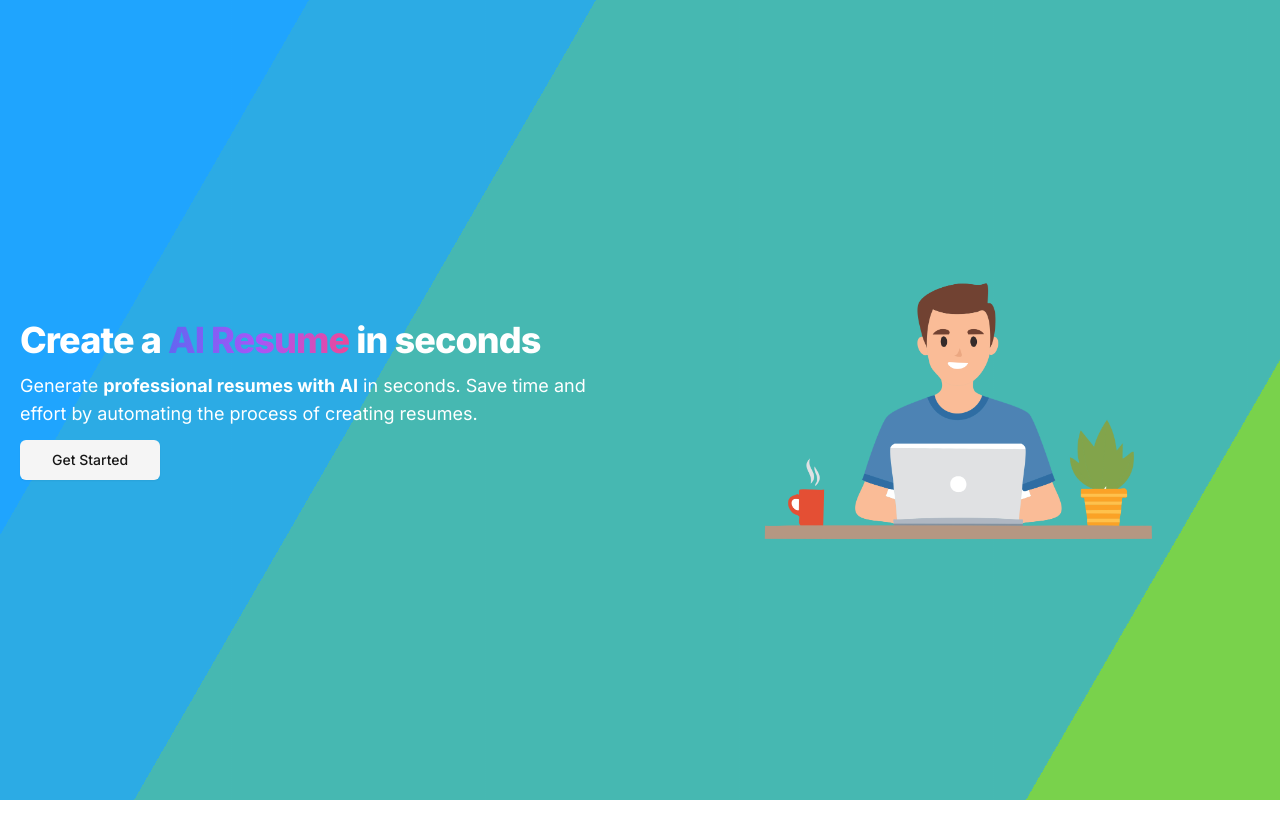
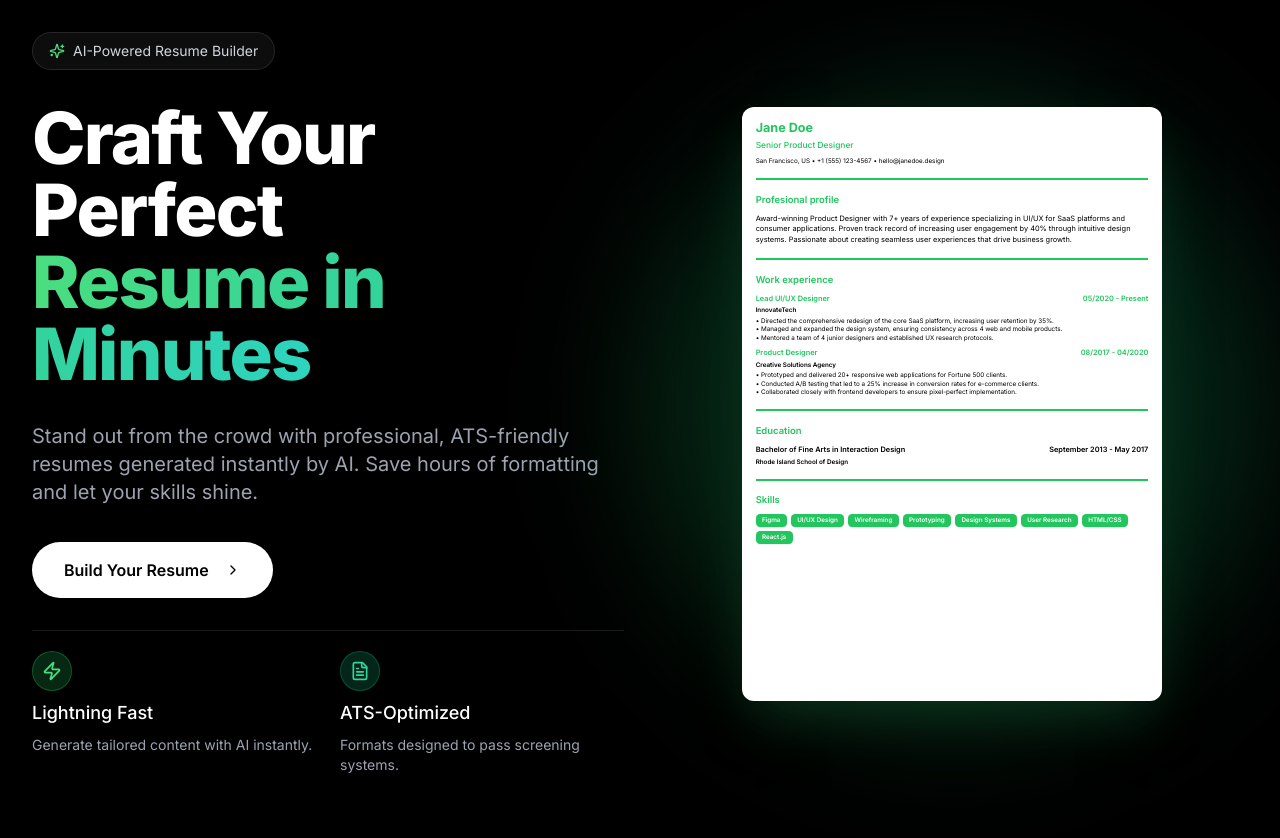
Before and after one commit to kartikgulati/AI-ResumeBuilder, a Next.js app: page / in a window 1280 px wide. Shown: the top 838 px of the page. Before the commit the page ends 800 px from the top, so only its background shows below. Built offline with nearby package versions, Linux system fonts and the light colour scheme.

Commit message:
updated the index page for modern UI elements.

```diff
--- a/src/app/page.tsx
+++ b/src/app/page.tsx
@@ -1,80 +1,132 @@
 "use client";
-import Image from "next/image";
-import logo from "@/assets/logo.svg";
-import personWithDesk from "@/assets/person-w-desk.png";
 import { Button } from "@/components/ui/button";
 import Link from "next/link";
+import ResumePreview from "@/components/ResumePreview";
+import { ResumeValues } from "@/lib/validaton";
+import { Sparkles, FileText, Zap, ChevronRight } from "lucide-react";
+
+// Dummy resume data to attract users
+const sampleResumeData: ResumeValues = {
+  firstName: "Jane",
+  lastName: "Doe",
+  jobTitle: "Senior Product Designer",
+  city: "San Francisco",
+  country: "US",
+  email: "hello@janedoe.design",
+  phone: "+1 (555) 123-4567",
+  summary: "Award-winning Product Designer with 7+ years of experience specializing in UI/UX for SaaS platforms and consumer applications. Proven track record of increasing user engagement by 40% through intuitive design systems. Passionate about creating seamless user experiences that drive business growth.",
+  colorHex: "#22c55e", // Green-500
+  borderStyle: "10%",
+  workExperiences: [
+    {
+      position: "Lead UI/UX Designer",
+      company: "InnovateTech",
+      startDate: "2020-05-01",
+      endDate: "",
+      description: "• Directed the comprehensive redesign of the core SaaS platform, increasing user retention by 35%.\n• Managed and expanded the design system, ensuring consistency across 4 web and mobile products.\n• Mentored a team of 4 junior designers and established UX research protocols."
+    },
+    {
+      position: "Product Designer",
+      company: "Creative Solutions Agency",
+      startDate: "2017-08-01",
+      endDate: "2020-04-30",
+      description: "• Prototyped and delivered 20+ responsive web applications for Fortune 500 clients.\n• Conducted A/B testing that led to a 25% increase in conversion rates for e-commerce clients.\n• Collaborated closely with frontend developers to ensure pixel-perfect implementation."
+    }
+  ],
+  educations: [
+    {
+      degree: "Bachelor of Fine Arts in Interaction Design",
+      school: "Rhode Island School of Design",
+      startDate: "2013-09-01",
+      endDate: "2017-05-31",
+    }
+  ],
+  skills: [
+    "Figma", "UI/UX Design", "Wireframing", "Prototyping", "Design Systems", "User Research", "HTML/CSS", "React.js"
+  ]
+};
 
 export default function Home() {
   return (
-    <>
-      <main
-        className="flex min-h-screen flex-col items-center justify-center gap-6 px-5 py-12 text-gray-900 text-center md:text-start md:flex-row lg:gap-12"
-      >
-        {/* Animated Background */}
-        <div className="bg bg1"></div>
-        <div className="bg bg2"></div>
-        <div className="bg bg3"></div>
+    <main className="min-h-screen bg-black overflow-hidden relative selection:bg-green-500/30">
+      {/* Dynamic Background Elements */}
+      <div className="absolute inset-0 bg-[radial-gradient(ellipse_at_top,_var(--tw-gradient-stops))] from-green-900/20 via-black to-black -z-10" />
+      <div className="absolute top-0 right-0 -translate-y-12 translate-x-1/3 w-[800px] h-[600px] bg-green-600/10 blur-[120px] rounded-full point-events-none -z-10" />
+      <div className="absolute bottom-0 left-0 translate-y-1/3 -translate-x-1/3 w-[600px] h-[600px] bg-emerald-600/10 blur-[120px] rounded-full point-events-none -z-10" />
 
-        <div className="max-w-prose space-y-3 z-10">
-          <h1 className="text-3xl font-extrabold tracking-tight lg:text-4xl scroll-m-20 text-white">
-            Create a{" "}
-            <span className="inline-block bg-gradient-to-r from-indigo-500 via-purple-500 to-pink-500 bg-clip-text text-transparent">
-              AI Resume
-            </span>{" "}
-            in seconds
+      <div className="container mx-auto px-4 md:px-8 pt-4 pb-24 lg:pt-8 lg:pb-32">
+        <div className="grid lg:grid-cols-2 gap-16 lg:gap-8 items-center">
+
+          {/* Left Content */}
+          <div className="space-y-8 max-w-2xl z-10">
+            <div className="inline-flex items-center gap-2 px-4 py-2 rounded-full border border-white/10 bg-white/5 backdrop-blur-md text-sm text-gray-300 transform transition hover:scale-105 duration-300 cursor-default">
+              <Sparkles className="w-4 h-4 text-green-400" />
+              <span>AI-Powered Resume Builder</span>
+            </div>
+
+            <h1 className="text-4xl md:text-6xl lg:text-7xl font-extrabold tracking-tight text-white leading-[1.1]">
+              Craft Your Perfect <br />
+              <span className="text-transparent bg-clip-text bg-gradient-to-r from-green-400 via-emerald-400 to-teal-400">
+                Resume in Minutes
+              </span>
             </h1>
-          <p className="text-lg text-white ">
-            Generate{" "}
-            <span className="font-bold text-white">professional resumes with AI</span> in
-            seconds. Save time and effort by automating the process of creating
-            resumes.
+
+            <p className="text-lg md:text-xl text-gray-400 max-w-xl leading-relaxed">
+              Stand out from the crowd with professional, ATS-friendly resumes generated instantly by AI. Save hours of formatting and let your skills shine.
             </p>
-          <Button variant={"secondary"} asChild size="lg" className=" mt-4 md:ms-0">
-            <Link href="/resumes">Get Started</Link>
+
+            <div className="flex flex-col sm:flex-row items-center gap-4 pt-1">
+              <Button asChild size="lg" className="w-full sm:w-auto h-14 px-8 text-base bg-white text-black hover:bg-gray-200 transition-colors rounded-full font-semibold group">
+                <Link href="/resumes">
+                  Build Your Resume <ChevronRight className="ml-2 w-5 h-5 group-hover:translate-x-1 transition-transform" />
+                </Link>
               </Button>
             </div>
 
-        <Image
-          src={personWithDesk}
-          alt="preview image"
-          width={600}
-          className=""
+            {/* Feature points */}
+            <div className="grid grid-cols-2 gap-6 pt-5 border-t border-white/10 mt-8">
+              <div className="space-y-2">
+                <div className="w-10 h-10 rounded-full bg-green-500/20 flex items-center justify-center border border-green-500/30">
+                  <Zap className="w-5 h-5 text-green-400" />
+                </div>
+                <h3 className="text-white font-medium text-lg">Lightning Fast</h3>
+                <p className="text-sm text-gray-400">Generate tailored content with AI instantly.</p>
+              </div>
+              <div className="space-y-2">
+                <div className="w-10 h-10 rounded-full bg-emerald-500/20 flex items-center justify-center border border-emerald-500/30">
+                  <FileText className="w-5 h-5 text-emerald-400" />
+                </div>
+                <h3 className="text-white font-medium text-lg">ATS-Optimized</h3>
+                <p className="text-sm text-gray-400">Formats designed to pass screening systems.</p>
+              </div>
+            </div>
+          </div>
+
+          {/* Right Content - Resume Preview */}
+          <div className="relative z-10 lg:ml-auto w-full max-w-[600px] flex justify-center perspective-[1000px]">
+            {/* Glow effect behind resume */}
+            <div className="absolute inset-0 bg-gradient-to-tr from-green-500/20 to-emerald-500/20 blur-3xl rounded-full transform -rotate-6 scale-105" />
+
+            {/* The Resume Preview Wrapper */}
+            <div className="relative w-full max-w-[420px] aspect-[210/297] rounded-xl overflow-hidden shadow-2xl shadow-green-900/50 border border-white/20 bg-white transform transition-all hover:scale-[1.02] hover:-rotate-1 hover:shadow-green-800/60 duration-500 group">
+              <ResumePreview
+                resumeData={sampleResumeData}
+                className="w-full h-full object-cover origin-top pointer-events-none transition-transform duration-700 ease-out group-hover:scale-[1.01]"
               />
+
+              {/* Glassmorphism Overlay badge */}
+              <div className="absolute bottom-6 left-6 right-6 p-4 rounded-xl bg-black/60 backdrop-blur-xl border border-white/10 flex items-center justify-between shadow-xl transform translate-y-2 opacity-0 group-hover:translate-y-0 group-hover:opacity-100 transition-all duration-300">
+                <div className="flex items-center gap-3">
+                  <div className="w-2.5 h-2.5 rounded-full bg-green-400 shadow-[0_0_10px_rgba(74,222,128,0.8)] animate-pulse" />
+                  <span className="text-sm font-medium text-white">Live AI Preview</span>
+                </div>
+                <span className="text-xs text-white/70 bg-white/10 px-2 py-1 rounded-full border border-white/5">0 ms</span>
+              </div>
+            </div>
+          </div>
+
+        </div>
+      </div>
     </main>
-
-      {/* ✅ Inline CSS for animation */}
-      <style jsx global>{`
-        .bg {
-          animation: slide 3s ease-in-out infinite alternate;
-          background-image: linear-gradient(-60deg, #6c3 50%, #09f 50%);
-          bottom: 0;
-          left: -50%;
-          opacity: 0.5;
-          position: fixed;
-          right: -50%;
-          top: 0;
-          z-index: -1;
-        }
-
-        .bg2 {
-          animation-direction: alternate-reverse;
-          animation-duration: 4s;
-        }
-
-        .bg3 {
-          animation-duration: 5s;
-        }
-
-        @keyframes slide {
-          0% {
-            transform: translateX(-25%);
-          }
-          100% {
-            transform: translateX(25%);
-          }
-        }
-      `}</style>
-    </>
   );
 }
```
Lines whose indentation alone changed are shown as unchanged.
